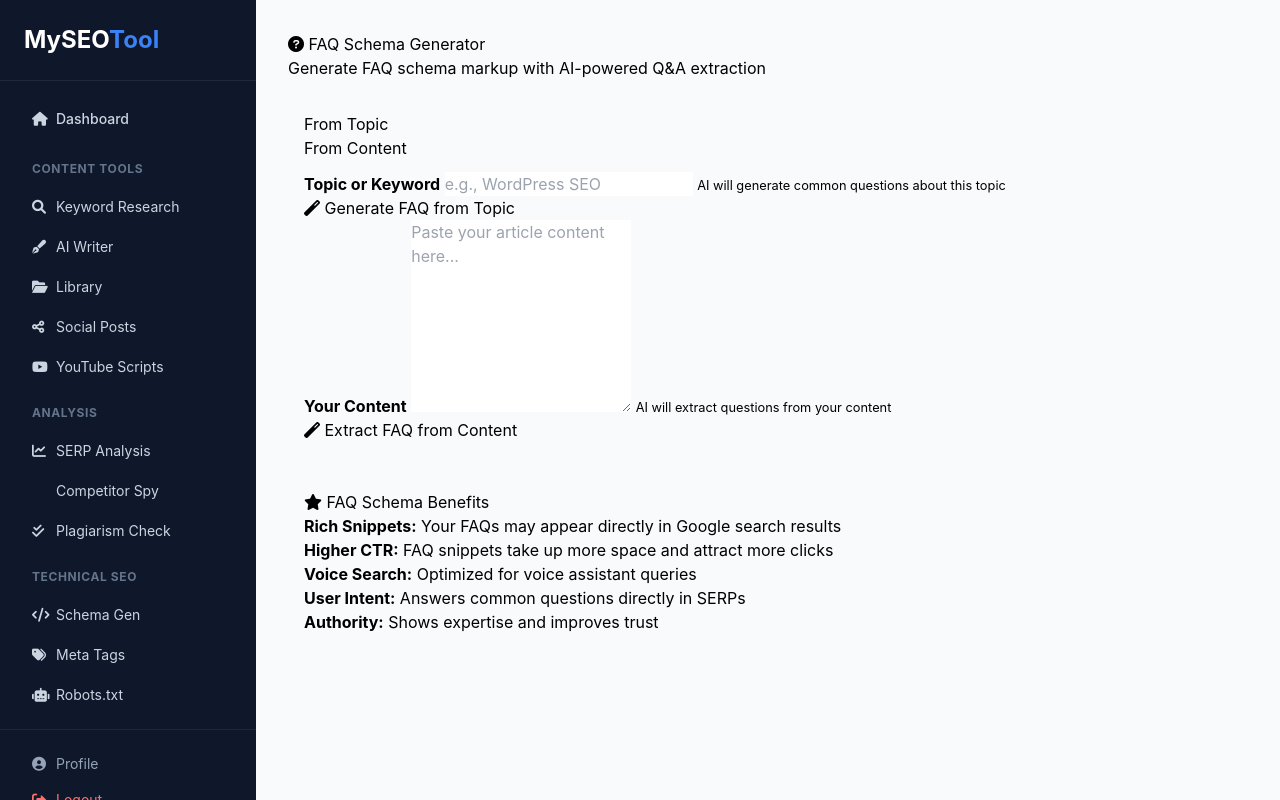
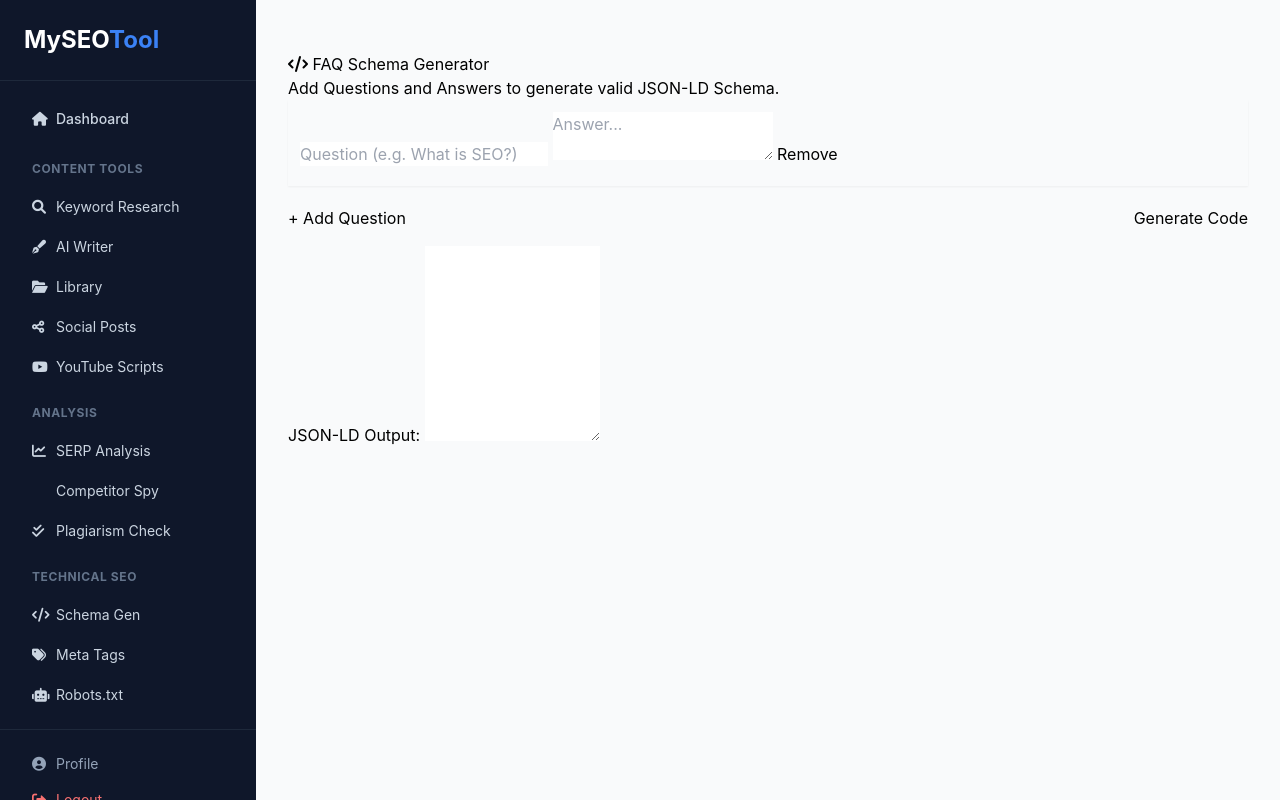
Before and after one commit to dilawar47866/MySEOTooler_V5, a Flask app: page /faq-schema in a window 1280 px wide. Run offline with Flask 3, Linux system fonts and the light colour scheme; the visitor is signed in with stand-in values (Sample User, id 1); some libraries are stand-ins or nearby versions.

Commit message:
Update faq_schema.html

```diff
--- a/templates/faq_schema.html
+++ b/templates/faq_schema.html
@@ -1,169 +1,67 @@
 {% extends "base.html" %}
-{% block title %}FAQ Schema Generator - My SEO King Tool V5{% endblock %}
 {% block content %}
-<div class="container">
-    <div class="row">
-        <div class="col-lg-10 mx-auto">
-            <h1><i class="fas fa-question-circle"></i> FAQ Schema Generator</h1>
-            <p class="text-muted mb-4">Generate FAQ schema markup with AI-powered Q&A extraction</p>
+<div class="container mt-5">
+    <div class="row justify-content-center">
+        <div class="col-md-10">
+            <h2><i class="fas fa-code text-dark"></i> FAQ Schema Generator</h2>
+            <p class="text-muted">Add Questions and Answers to generate valid JSON-LD Schema.</p>
 
-            <!-- Input Card -->
-            <div class="card p-4 mb-4">
-                <ul class="nav nav-tabs mb-3" role="tablist">
-                    <li class="nav-item">
-                        <a class="nav-link active" data-toggle="tab" href="#topicTab">From Topic</a>
-                    </li>
-                    <li class="nav-item">
-                        <a class="nav-link" data-toggle="tab" href="#contentTab">From Content</a>
-                    </li>
-                </ul>
-
-                <div class="tab-content">
-                    <div id="topicTab" class="tab-pane fade show active">
-                        <div class="form-group">
-                            <label><strong>Topic or Keyword</strong></label>
-                            <input type="text" id="topicInput" class="form-control form-control-lg"
-                                   placeholder="e.g., WordPress SEO">
-                            <small class="text-muted">AI will generate common questions about this topic</small>
-                        </div>
-                        <button onclick="generateFromTopic()" class="btn btn-primary btn-lg btn-block">
-                            <i class="fas fa-magic"></i> Generate FAQ from Topic
-                        </button>
-                    </div>
-
-                    <div id="contentTab" class="tab-pane fade">
-                        <div class="form-group">
-                            <label><strong>Your Content</strong></label>
-                            <textarea id="contentInput" class="form-control" rows="8"
-                                      placeholder="Paste your article content here..."></textarea>
-                            <small class="text-muted">AI will extract questions from your content</small>
-                        </div>
-                        <button onclick="generateFromContent()" class="btn btn-primary btn-lg btn-block">
-                            <i class="fas fa-magic"></i> Extract FAQ from Content
-                        </button>
-                    </div>
-                </div>
+            <div id="faqContainer">
+                <!-- Dynamic inputs go here -->
             </div>
 
-            <!-- Loading -->
-            <div id="loading" class="alert alert-info text-center" style="display:none;">
-                <i class="fas fa-spinner fa-spin"></i> Generating FAQ schema...
-            </div>
+            <button class="btn btn-outline-primary mt-2" onclick="addPair()">+ Add Question</button>
+            <button class="btn btn-success mt-2 float-end" onclick="generateSchema()">Generate Code</button>
 
-            <!-- Results -->
-            <div id="results" style="display:none;">
-                <!-- Q&A Pairs -->
-                <div class="card p-4 mb-4">
-                    <h4 class="mb-3">❓ Generated Questions & Answers</h4>
-                    <div id="qaList"></div>
-                </div>
-
-                <!-- Schema Code -->
-                <div class="card p-4">
-                    <div class="d-flex justify-content-between align-items-center mb-3">
-                        <h4 class="mb-0">📋 FAQ Schema (JSON-LD)</h4>
-                        <button onclick="copySchema()" class="btn btn-success">
-                            <i class="fas fa-copy"></i> Copy Schema
-                        </button>
-                    </div>
-                    <pre id="schemaCode" style="background: #2d3748; color: #e2e8f0; padding: 20px; border-radius: 8px; max-height: 400px; overflow: auto;"></pre>
-                    <div class="alert alert-info mt-3 mb-0">
-                        <small><i class="fas fa-info-circle"></i> Paste this code in the &lt;head&gt; section of your webpage to enable FAQ rich snippets in Google search results.</small>
-                    </div>
-                </div>
-            </div>
-
-            <!-- Info -->
-            <div class="card p-4 mt-4">
-                <h5><i class="fas fa-star"></i> FAQ Schema Benefits</h5>
-                <ul class="mb-0">
-                    <li><strong>Rich Snippets:</strong> Your FAQs may appear directly in Google search results</li>
-                    <li><strong>Higher CTR:</strong> FAQ snippets take up more space and attract more clicks</li>
-                    <li><strong>Voice Search:</strong> Optimized for voice assistant queries</li>
-                    <li><strong>User Intent:</strong> Answers common questions directly in SERPs</li>
-                    <li><strong>Authority:</strong> Shows expertise and improves trust</li>
-                </ul>
+            <div class="mt-4">
+                <label class="fw-bold">JSON-LD Output:</label>
+                <textarea id="schemaOutput" class="form-control bg-dark text-white" style="font-family: monospace;" rows="10"></textarea>
             </div>
         </div>
     </div>
 </div>
 
 <script>
-async function generateFromTopic() {
-    const topic = document.getElementById('topicInput').value.trim();
-
-    if (!topic) {
-        alert('⚠️ Please enter a topic');
-        return;
-    }
-
-    generateFAQ(topic, '');
+function addPair() {
+    const div = document.createElement('div');
+    div.className = 'card p-3 mb-3 faq-item shadow-sm';
+    div.innerHTML = `
+        <input type="text" class="form-control mb-2 q-input" placeholder="Question (e.g. What is SEO?)">
+        <textarea class="form-control a-input" placeholder="Answer..."></textarea>
+        <button class="btn btn-sm btn-danger mt-2" onclick="this.parentElement.remove()">Remove</button>
+    `;
+    document.getElementById('faqContainer').appendChild(div);
 }
 
-async function generateFromContent() {
-    const content = document.getElementById('contentInput').value.trim();
+// Add one default item
+window.onload = addPair;
 
-    if (!content) {
-        alert('⚠️ Please enter your content');
-        return;
-    }
+function generateSchema() {
+    const items = document.querySelectorAll('.faq-item');
+    const faqList = [];
 
-    if (content.split(' ').length < 100) {
-        alert('⚠️ Content should be at least 100 words for better results');
-        return;
-    }
+    items.forEach(item => {
+        const q = item.querySelector('.q-input').value;
+        const a = item.querySelector('.a-input').value;
+        if(q && a) {
+            faqList.push({
+                "@type": "Question",
+                "name": q,
+                "acceptedAnswer": {
+                    "@type": "Answer",
+                    "text": a
+                }
+            });
+        }
+    });
 
-    generateFAQ('', content);
-}
+    const schema = {
+        "@context": "https://schema.org",
+        "@type": "FAQPage",
+        "mainEntity": faqList
+    };
 
-async function generateFAQ(topic, content) {
-    document.getElementById('loading').style.display = 'block';
-    document.getElementById('results').style.display = 'none';
-
-    try {
-        const res = await fetch('/api/generate-faq-schema', {
-            method: 'POST',
-            headers: {'Content-Type': 'application/json'},
-            body: JSON.stringify({topic: topic, content: content})
-        });
-
-        const data = await res.json();
-
-        if (!res.ok) throw new Error(data.error || 'Generation failed');
-
-        // Display Q&A pairs
-        const qaList = document.getElementById('qaList');
-        qaList.innerHTML = '';
-
-        data.qa_pairs.forEach((qa, index) => {
-            const card = document.createElement('div');
-            card.className = 'card p-3 mb-3 border-primary';
-            card.innerHTML = `
-                <h6 class="text-primary mb-2">Q${index + 1}: ${qa.question}</h6>
-                <p class="mb-0">${qa.answer}</p>
-            `;
-            qaList.appendChild(card);
-        });
-
-        // Display schema
-        const schemaFormatted = `<script type="application/ld+json">\n${data.schema}\n<\/script>`;
-        document.getElementById('schemaCode').textContent = schemaFormatted;
-
-        document.getElementById('results').style.display = 'block';
-        document.getElementById('results').scrollIntoView({behavior: 'smooth'});
-
-    } catch (err) {
-        alert('❌ ' + err.message);
-    } finally {
-        document.getElementById('loading').style.display = 'none';
-    }
-}
-
-function copySchema() {
-    const text = document.getElementById('schemaCode').textContent;
-    navigator.clipboard.writeText(text).then(() => {
-        alert('✅ FAQ schema copied to clipboard!');
-    });
+    document.getElementById('schemaOutput').value = JSON.stringify(schema, null, 2);
 }
 </script>
 {% endblock %}
```
